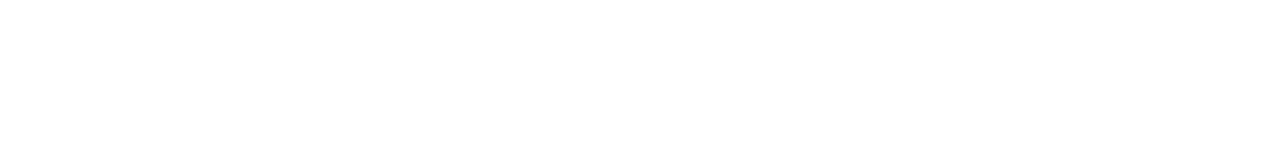
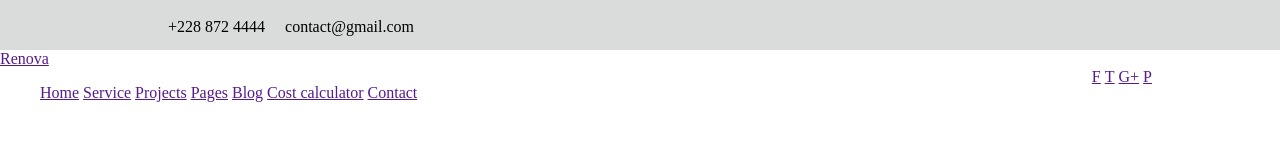
Before and after one commit to jbultez/projet-btp, a plain HTML site: page index.html in a window 1280 px wide. Drawn offline with Linux system fonts and the light colour scheme.

Commit message:
build header

```diff
--- a/css/stylesheet.css
+++ b/css/stylesheet.css
@@ -0,0 +1,27 @@
+body {
+  margin-top: 0;
+  margin-left: 0;
+  margin-right: 0;
+}
+.top {
+  height: 50px;
+  background-color: #DADBDB;
+  width: 100%;
+}
+ul li {
+  display: inline;
+  text-decoration: none;
+}
+
+.contact {
+  padding-left: 10%;
+  padding-top: 1.5px;
+}
+.mail {
+  padding-left: 1em;
+}
+
+.share {
+  float: right;
+  padding-right: 10%;
+}
--- a/index.html
+++ b/index.html
@@ -1 +1,44 @@
 <!doctype html>
+<html lang="fr">
+<head>
+  <meta charset="utf-8">
+  <link rel="stylesheet" type ="text/css" href="css/stylesheet.css"/>
+  <title>Renovate</title>
+</head>
+<body>
+  <header>
+    <div class="top">
+      <div class="contact">
+        <ul>
+          <li>+228 872 4444</li>
+          <li class="mail">contact@gmail.com</li>
+        </ul>
+      </div>
+      <div class="share">
+        <ul>
+          <li><a href="">F</a></li>
+          <li><a href="">T</a></li>
+          <li><a href="">G+</a></li>
+          <li><a href="">P</a></li>
+        </ul>
+      </div>
+    </div>
+    <div class="bot">
+      <div class="logo">
+        <a href="">Renova</a>
+      </div>
+      <div class="nav">
+        <ul>
+          <li><a href="">Home</a></li>
+          <li><a href="">Service</a></li>
+          <li><a href="">Projects</a></li>
+          <li><a href="">Pages</a></li>
+          <li><a href="">Blog</a></li>
+          <li><a href="">Cost calculator</a></li>
+          <li><a href="">Contact</a></li>
+        </ul>
+      </div>
+    </div>
+  </header>
+</body>
+</html>
```
